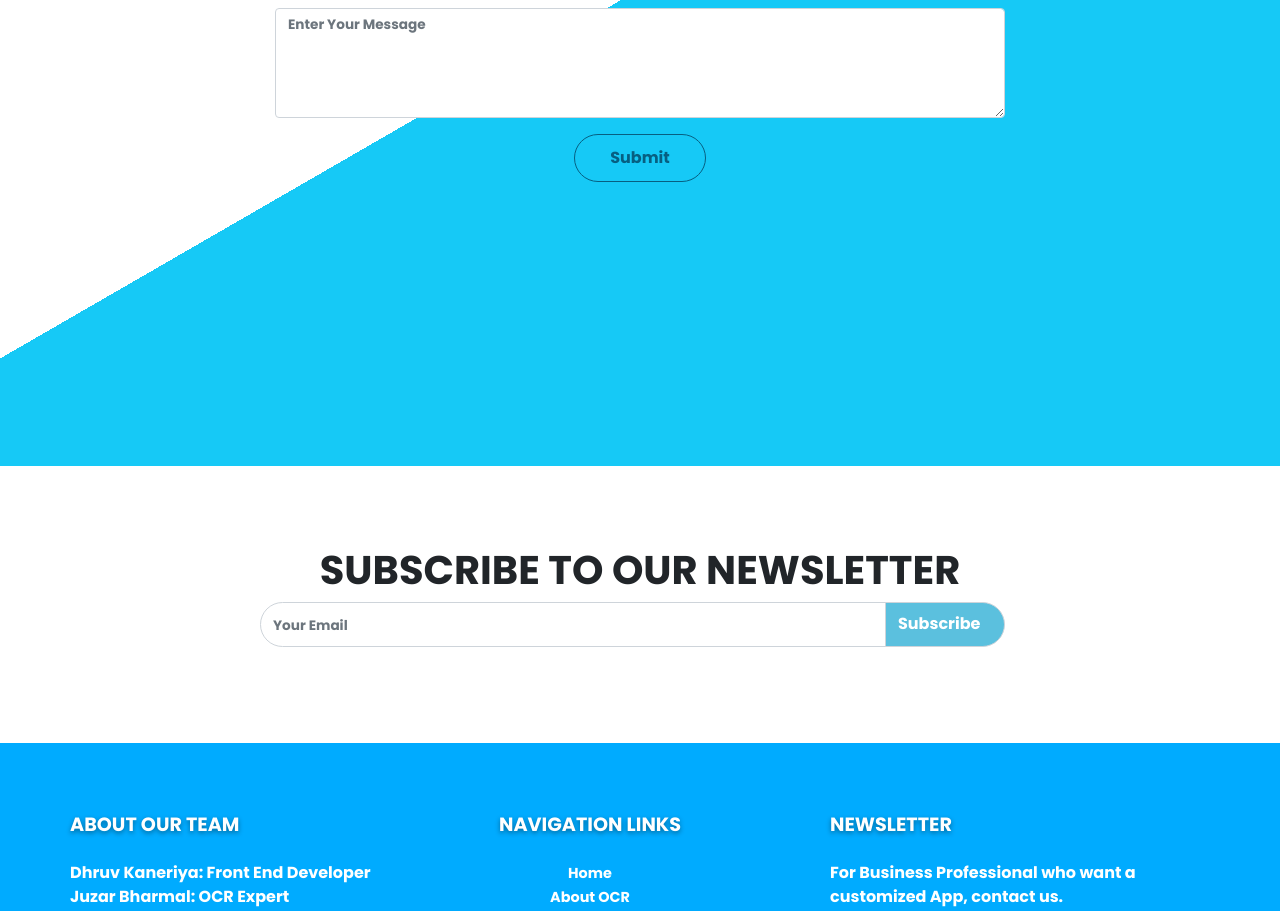
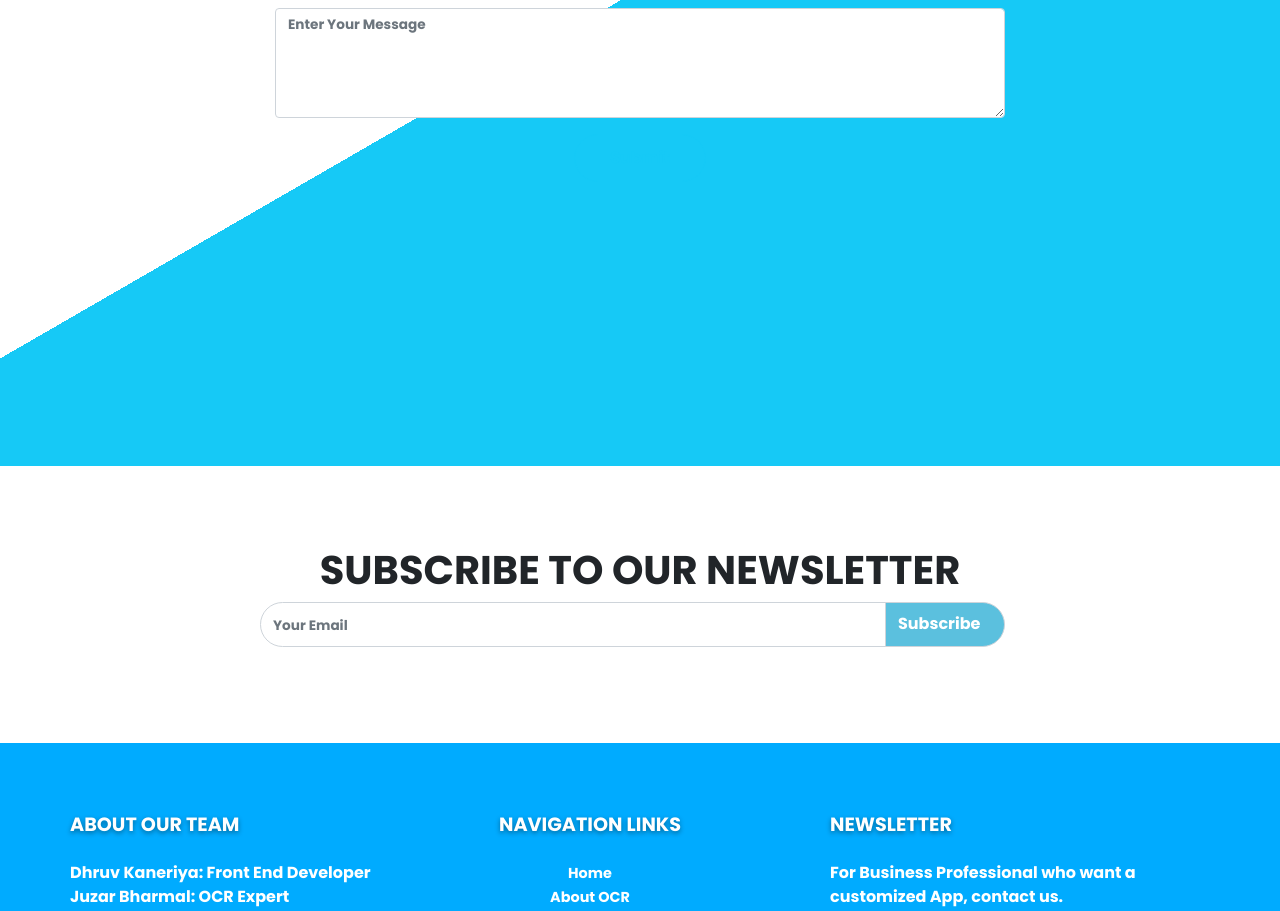
Before and after one commit to Dhruv-Kaneriya/OCR, a plain HTML site: page index.html in a window 1280 px wide. Shown: the part 5808-6719 px from the top of the page. Drawn offline with nearby package versions, Linux system fonts and the light colour scheme; a script that the page names is missing.

Commit message:
hidden the button

```diff
--- a/css/style.css
+++ b/css/style.css
@@ -332,12 +332,12 @@ li {
 }
 
 .form-button button {
-  border: 1px solid #075f81;
+  border: 1px solid #16c9f6;
   border-radius: 100px;
   margin: 0 5px;
   padding: 12px 35px;
   outline: none;
-  color: #075f81;
+  color: #16c9f6;
   font-size: 1rem;
   font-weight: 400;
   line-height: 1.4;
```
